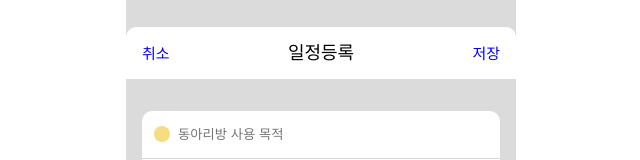
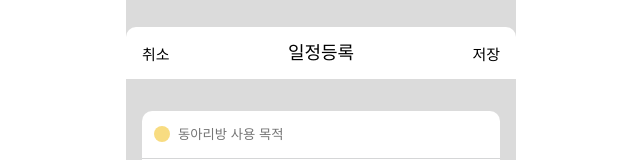
Before and after one commit to HUHS-ReactStudy/huhs-reservation-frontend, a React (Create React App) app: page / in a window 1280 px wide. Shown: the top 160 px of the page, without its empty margins (319-959 px from the left). Built offline with nearby package versions, Linux system fonts and the light colour scheme.

Commit message:
♻️ header의 a태그를 button태그로 변경

```diff
--- a/src/components/InputForm/FormBody.jsx
+++ b/src/components/InputForm/FormBody.jsx
@@ -39,8 +39,8 @@ const HeaderBox = styled.header`
   font-weight: 500;
   font-size: 18px;
   color: #000000;
-  a {
-    text-decoration: none;
+  button {
+    border: none;
     font-weight: 400;
     font-size: 15px;
   }
@@ -51,9 +51,9 @@ const FormBody = function formBody() {
     <BackgroundBody>
       <MainBody>
         <HeaderBox>
-          <a href="#">취소</a>
+          <button>취소</button>
           <div className="main-title">일정등록</div>
-          <a href="#">저장</a>
+          <button href="#">저장</button>
         </HeaderBox>
         <PurposeBox />
         <TimeSetBox />
```
